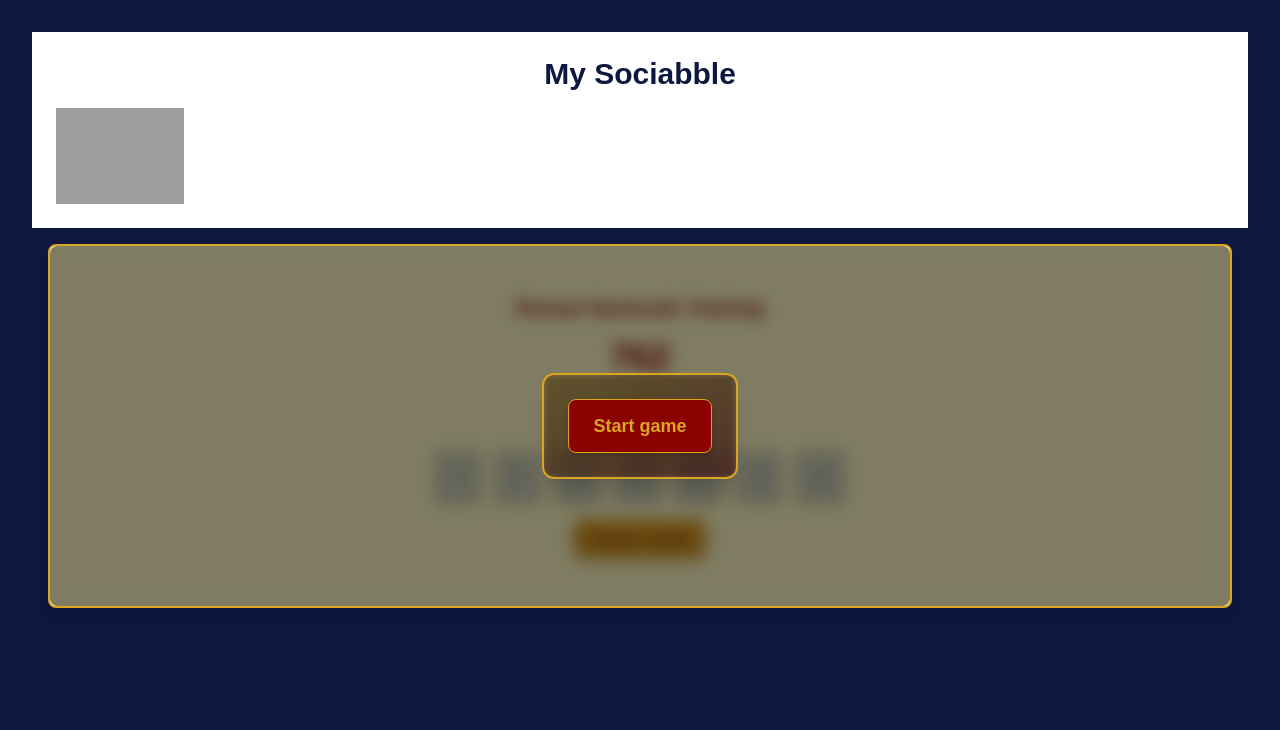
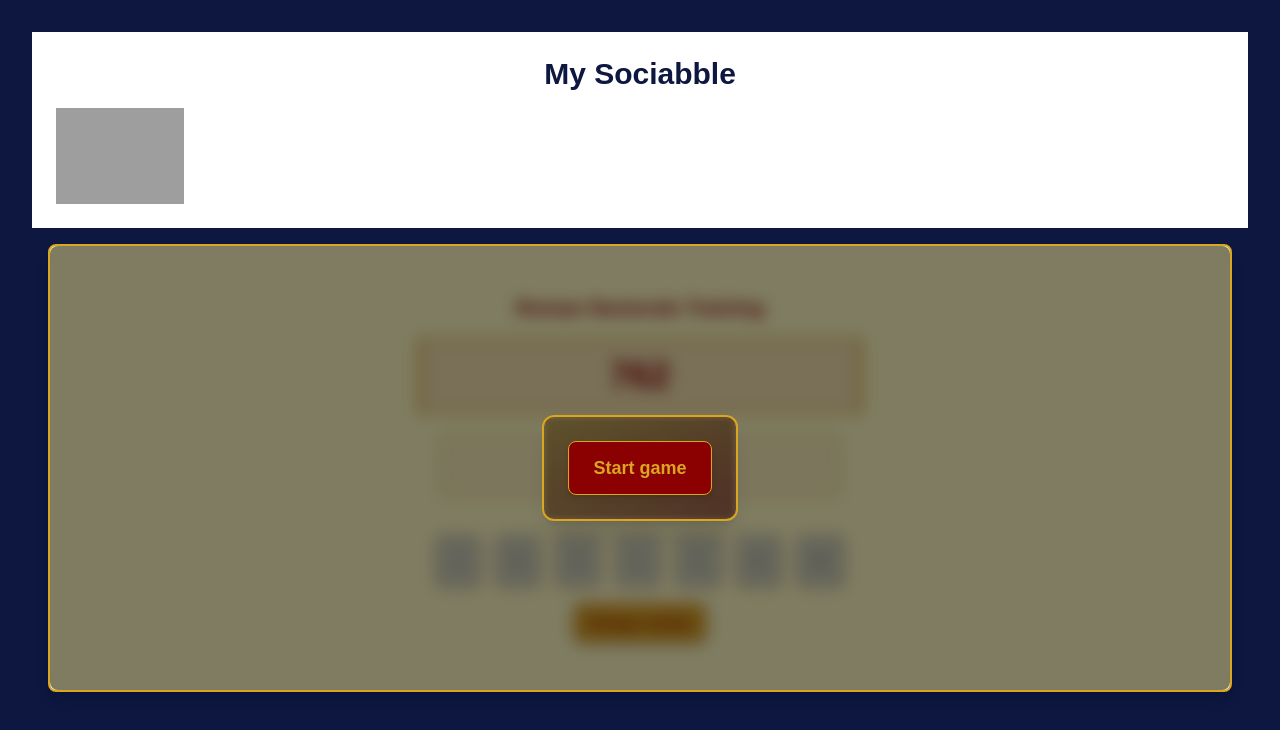
Before and after one commit to SantiagoH10/jsx_exercices, a React (Vite) app in the folder clicker-game/: page / in a window 1280 px wide. Shown: the top 730 px of the page. Built offline with nearby package versions, Linux system fonts and the light colour scheme; grey boxes are pictures that could not be loaded.

Commit message:
animation when correct number

```diff
--- a/clicker-game/src/App.jsx
+++ b/clicker-game/src/App.jsx
@@ -463,9 +463,15 @@
     return decimalToRoman(num);
   });
   const [playerRoman, setPlayerRoman] = useState("");
+  const [w, setW] = useState(false);
 
   useEffect(() => {
-    playerRoman === roman ? newGame() : '';
+    if (playerRoman === roman) {
+      setW(true);
+      setTimeout(() => {
+        newGame();
+      }, 500);
+    }
   }, [playerRoman]);
 
   useEffect(() => {
@@ -499,6 +505,7 @@
     const newDecimal = randNum();
     setDecimal(newDecimal);
     setRoman(decimalToRoman(newDecimal));
+    setW(false);
   }
 
   function resetNum() {
@@ -512,13 +519,18 @@
   <div className="relative m-4 bg-yellow-100 p-12 rounded-lg shadow-lg border-2 border-roman-gold w-auto h-auto flex flex-col items-center justify-center">
     <p className="text-xl font-bold text-roman-red mb-4">Roman Numerals Training</p>
     <div>
-      <div>
-        <p className="text-4xl text-roman-red font-bold">
+      <div className="bg-roman-red/10 border-t-2 border-b-2 border-roman-gold py-4 px-8 relative before:absolute before:left-0 before:top-0 before:bottom-0 before:w-1 before:bg-roman-gold after:absolute after:right-0 after:top-0 after:bottom-0 after:w-1 after:bg-roman-gold">
+        <p className="text-4xl text-roman-red font-bold text-center">
           {decimal}
         </p>
       </div>
-      <div className="p-2">
-        <p className="text-4xl text-roman-gold/70">
+      <div className={`p-2 m-5 rounded-lg min-h-[4rem] flex items-center justify-center transition-all duration-500 ${
+          w
+            ? "bg-green border-2 border-solid border-roman-gold shadow-lg shadow-roman-gold/50"
+            : "bg-roman-red/5 border-2 border-dashed border-roman-gold/50"
+        }`}
+        >
+        <p className="text-4xl text-roman-gold/70 font-bold">
           {playerRoman === "" ? "?" : playerRoman}
         </p>
       </div>
```
